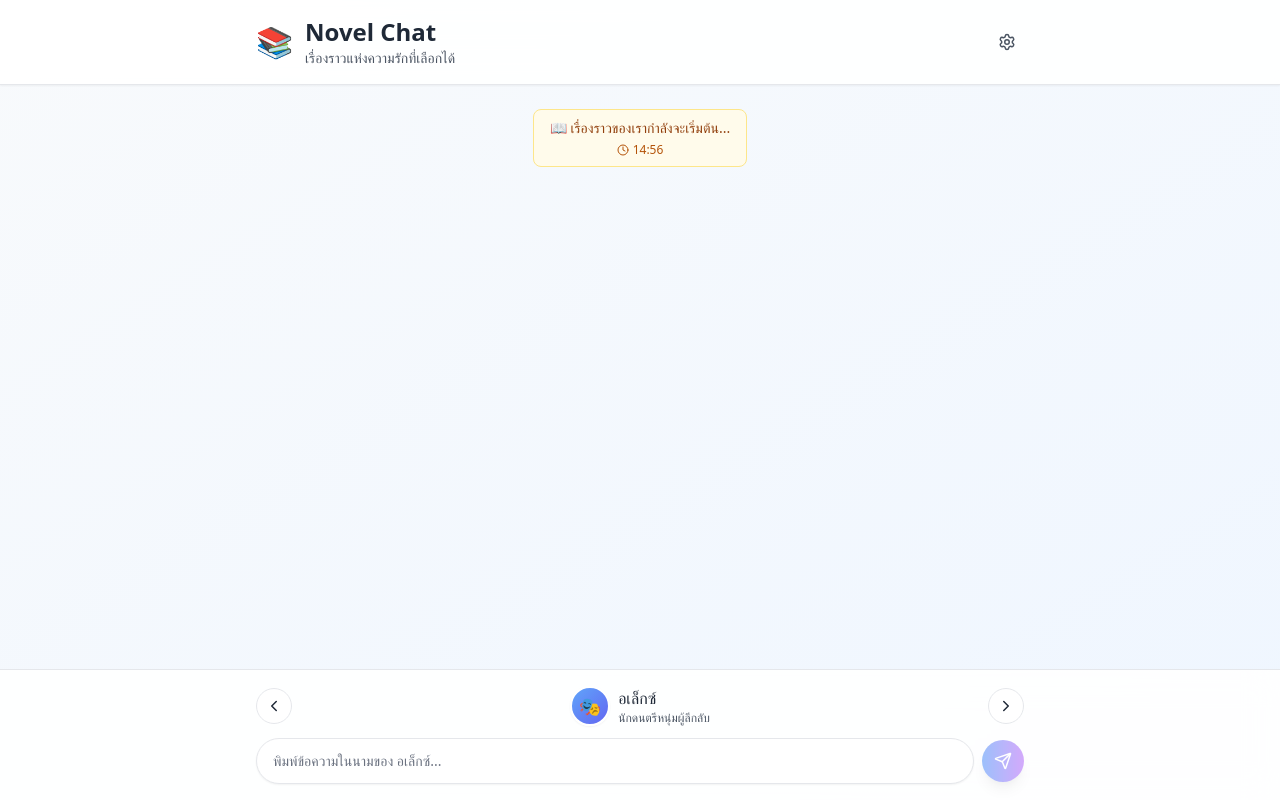
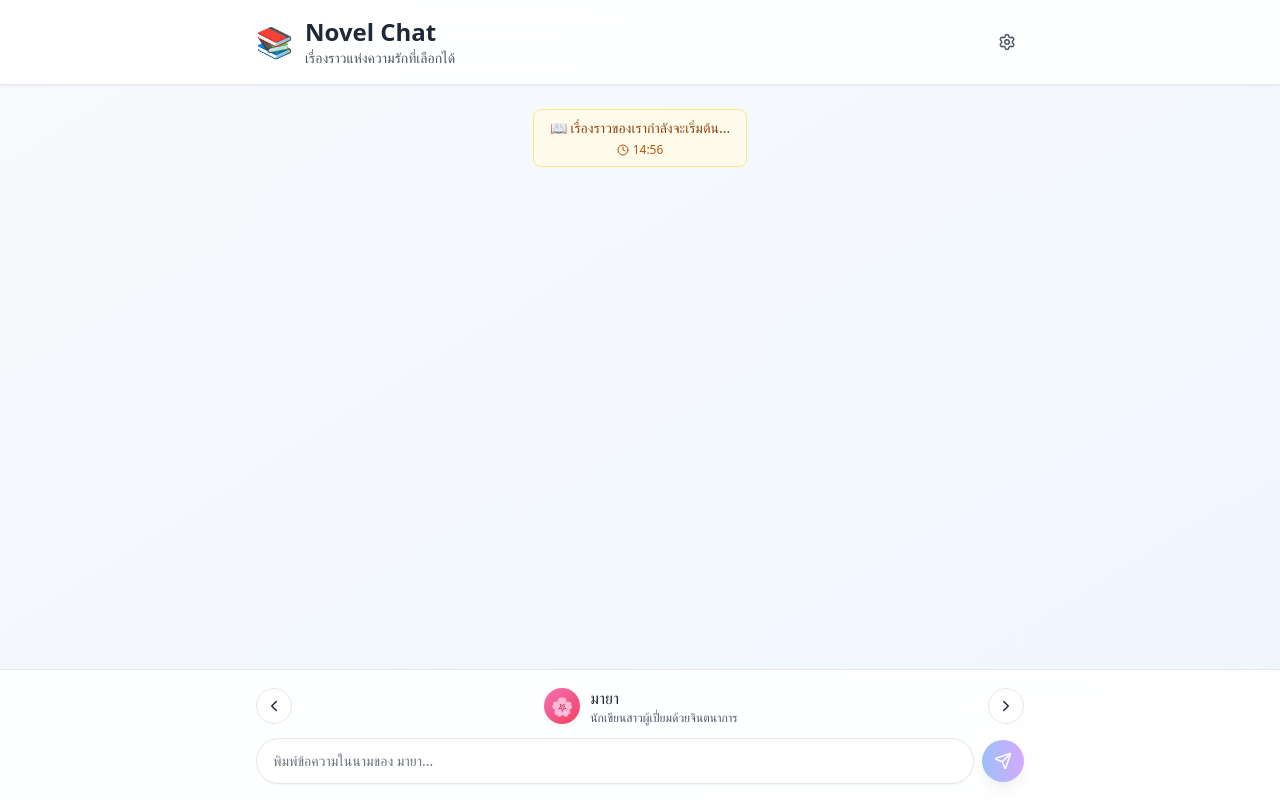
Before and after one commit to zermoser/mos_novel_chat, a React (Vite) app: page / in a window 1280 px wide. Built offline with nearby package versions, Linux system fonts and the light colour scheme.

Commit message:
feat: handleEditCharacter

```diff
--- a/src/components/NovelChatApp.tsx
+++ b/src/components/NovelChatApp.tsx
@@ -212,47 +212,12 @@ const NovelChatApp: React.FC = () => {
     });
 
     // Initial messages
-    const [messages, setMessages] = useState<Message[]>([
-        {
-            id: 1,
-            sender: 'system',
-            text: '📖 เรื่องราวของเรากำลังจะเริ่มต้น...',
-            timestamp: new Date(Date.now() - 300000),
-            isRead: true
-        },
-        // {
-        //     id: 2,
-        //     sender: 'maya',
-        //     text: 'อเล็กซ์... เธอยังอยู่ที่นั่นมั้ย? 🌙',
-        //     timestamp: new Date(Date.now() - 240000),
-        //     emotion: 'sad',
-        //     reactions: 0,
-        //     isRead: true
-        // },
-        // {
-        //     id: 3,
-        //     sender: 'alex',
-        //     text: 'มายา! ฉันคิดถึงเธอมากเลย ขอโทษที่หายไปนานนะ 💔',
-        //     timestamp: new Date(Date.now() - 180000),
-        //     emotion: 'love',
-        //     reactions: 0,
-        //     isRead: true
-        // },
-        // {
-        //     id: 4,
-        //     sender: 'maya',
-        //     text: 'ฉันรอเธอมาตลอด... เหมือนดวงดาวที่รอให้พระจันทร์กลับมา ✨',
-        //     timestamp: new Date(Date.now() - 120000),
-        //     emotion: 'love',
-        //     reactions: 0,
-        //     isRead: true
-        // }
-    ]);
+    const [messages, setMessages] = useState<Message[]>([]);
 
     // Initial characters
     const [characters, setCharacters] = useState<Character[]>([
         {
-            id: 'maya',
+            id: '1',
             name: 'มายา',
             avatar: '🌸',
             status: 'online',
@@ -260,7 +225,7 @@ const NovelChatApp: React.FC = () => {
             personality: 'นักเขียนสาวผู้เปี่ยมด้วยจินตนาการ'
         },
         {
-            id: 'alex',
+            id: '2',
             name: 'อเล็กซ์',
             avatar: '🎭',
             status: 'online',
@@ -277,7 +242,7 @@ const NovelChatApp: React.FC = () => {
         }
     ]);
 
-    const [currentSpeaker, setCurrentSpeaker] = useState<string>('alex');
+    const [currentSpeaker, setCurrentSpeaker] = useState<string>('1');
     const [input, setInput] = useState('');
     const [soundEnabled, setSoundEnabled] = useState(true);
     const [showSettings, setShowSettings] = useState(false);
@@ -318,6 +283,19 @@ const NovelChatApp: React.FC = () => {
     const getCharacterById = (id: string) => {
         return characters.find(char => char.id === id);
     };
+
+    useEffect(() => {
+        if (messages.length === 0) {
+            const initialMessage: Message = {
+                id: 1,
+                sender: 'system',
+                text: '📖 เรื่องราวของเรากำลังจะเริ่มต้น...',
+                timestamp: new Date(Date.now() - 300000),
+                isRead: true
+            };
+            setMessages([initialMessage]);
+        }
+    }, [messages.length]);
 
     // Effect for scrolling and reading progress
     useEffect(() => {
@@ -376,25 +354,37 @@ const NovelChatApp: React.FC = () => {
 
     // Handle editing an existing character
     const handleEditCharacter = () => {
-        if (!editingCharacter || !editingCharacter.name || !editingCharacter.avatar || !editingCharacter.color || !editingCharacter.personality) {
+        if (!newCharacter.name || !newCharacter.avatar || !newCharacter.color || !newCharacter.personality) {
             alert('กรุณากรอกข้อมูลให้ครบถ้วน');
             return;
         }
         setCharacters(prev => prev.map(char =>
-            char.id === editingCharacter.id ? { ...editingCharacter, status: char.status } : char
+            char.id === editingCharacter?.id ? { ...newCharacter, status: char.status } : char
         ));
         setEditingCharacter(null);
+        setNewCharacter(defaultCharacterValues);
         setShowAddCharacterModal(false);
     };
 
     // Handle deleting a character
     const handleDeleteCharacter = (id: string) => {
+        if (id === 'system') {
+            alert('ไม่สามารถลบผู้เล่าเรื่องได้');
+            return;
+        }
+
+        const remainingCharacters = characters.filter(char => char.id !== id);
+        if (remainingCharacters.length < 2) {
+            alert('ต้องมีตัวละครอย่างน้อย 2 ตัว (รวมผู้เล่าเรื่อง)');
+            return;
+        }
+
         if (confirm(`คุณแน่ใจหรือไม่ว่าต้องการลบตัวละครนี้?`)) {
-            setCharacters(prev => prev.filter(char => char.id !== id));
+            setCharacters(remainingCharacters);
             if (currentSpeaker === id) {
-                const remainingSpeakers = characters.filter(c => c.id !== 'system' && c.id !== id);
-                if (remainingSpeakers.length > 0) {
-                    setCurrentSpeaker(remainingSpeakers[0].id);
+                const availableSpeakers = remainingCharacters.filter(c => c.id !== 'system');
+                if (availableSpeakers.length > 0) {
+                    setCurrentSpeaker(availableSpeakers[0].id);
                 } else {
                     setCurrentSpeaker('system');
                 }
@@ -410,7 +400,7 @@ const NovelChatApp: React.FC = () => {
     };
 
     // Prepare character options for the selector, excluding 'system'
-    const selectableCharacters = characters.filter(char => char.id !== 'system');
+    const selectableCharacters = characters;
 
     return (
         <div className="min-h-screen flex flex-col bg-gradient-to-br from-slate-50 to-blue-50 text-gray-800 font-inter antialiased">
@@ -605,7 +595,7 @@ const NovelChatApp: React.FC = () => {
                                 <span>เพิ่มตัวละครใหม่</span>
                             </button>
                             <div className="space-y-2 max-h-40 overflow-y-auto pr-2">
-                                {characters.filter(c => c.id !== 'system').map((char) => (
+                                {characters.map((char) => (
                                     <div key={char.id} className="flex items-center justify-between bg-white p-2 sm:p-3 rounded-lg border border-gray-200 shadow-sm">
                                         <div className="flex items-center space-x-2">
                                             <CharacterAvatar character={char} size="sm" />
@@ -626,6 +616,7 @@ const NovelChatApp: React.FC = () => {
                                             >
                                                 <Edit size={14} />
                                             </button>
+                                            {char.id !== 'system' && (
                                                 <button
                                                     onClick={() => handleDeleteCharacter(char.id)}
                                                     className="p-1 rounded-full bg-red-100 hover:bg-red-200 text-red-600 transition-colors"
@@ -633,6 +624,7 @@ const NovelChatApp: React.FC = () => {
                                                 >
                                                     <Trash2 size={14} />
                                                 </button>
+                                            )}
                                         </div>
                                     </div>
                                 ))}
```
Lines whose indentation alone changed are shown as unchanged.
